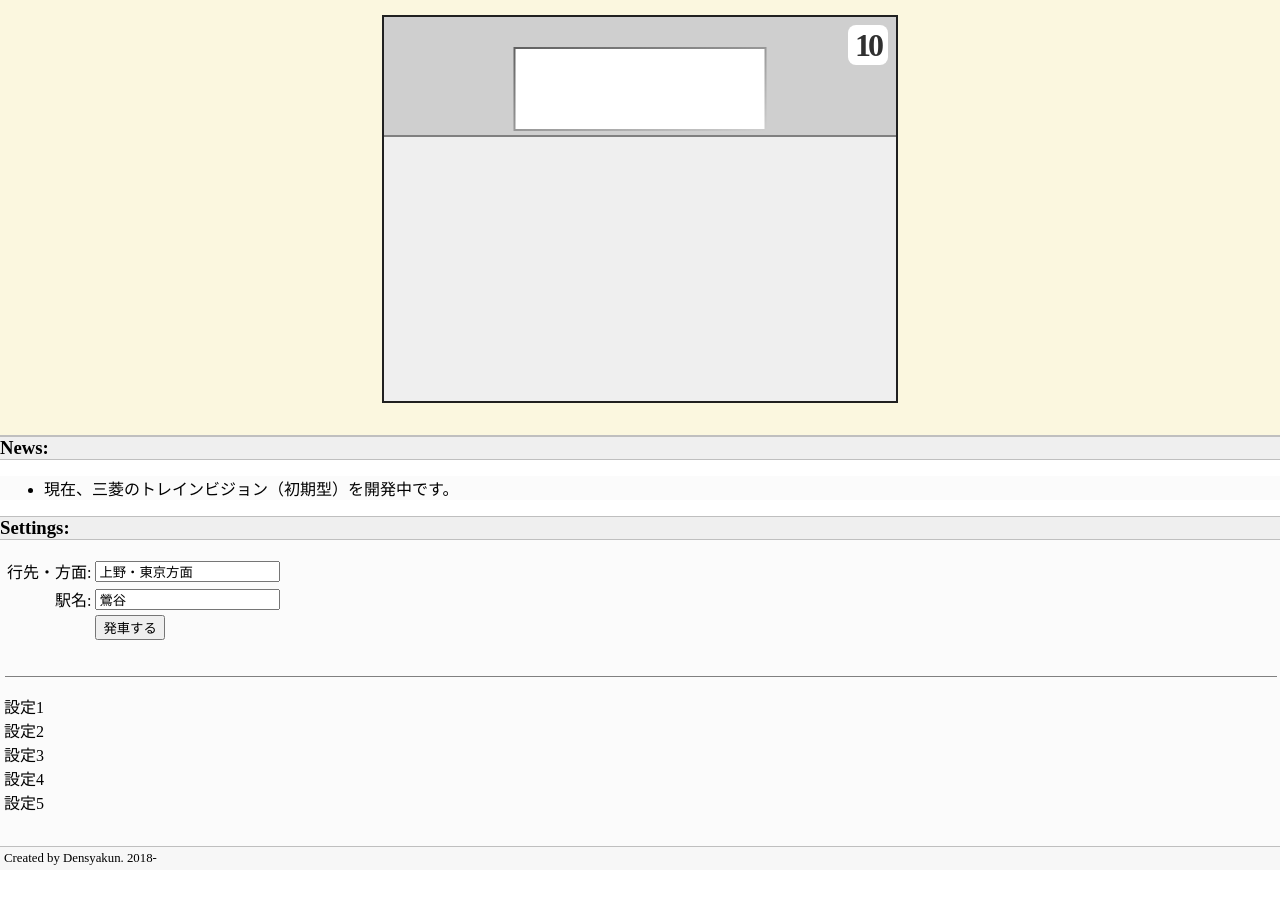
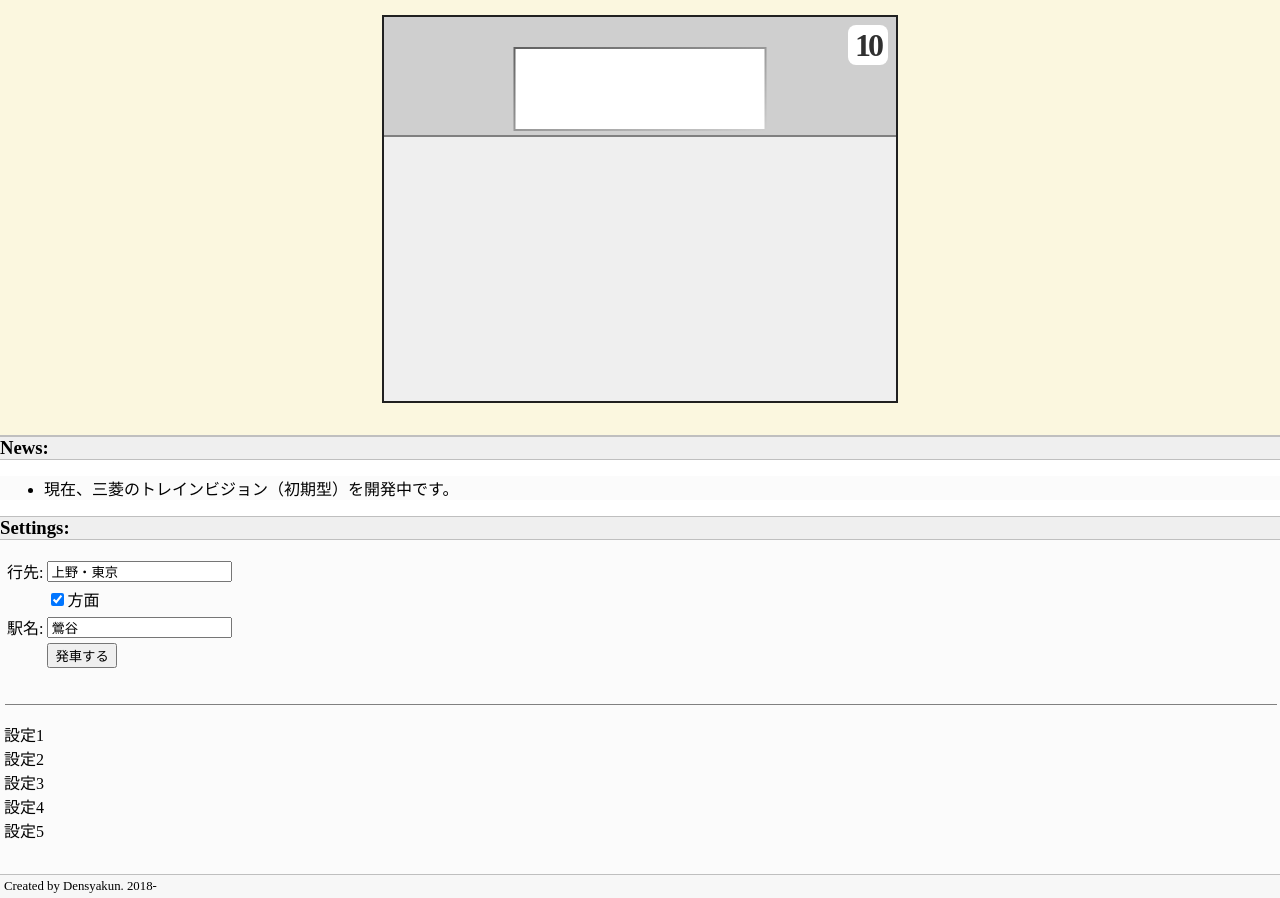
Before and after one commit to Densyakun/TrainVisionMaker, a plain HTML site: page index.html in a window 1280 px wide. Shown: the part 52-950 px from the top of the page. Before the commit the page ends 922 px from the top, so only its background shows below. Drawn offline with Linux system fonts and the light colour scheme.

Commit message:
行先表示を修正し、「～方面行」と「～行き」が作れるようになった。

```diff
--- a/index.html
+++ b/index.html
@@ -23,15 +23,19 @@
 <div style="padding-top: 1em;padding-bottom: 2em;">
 <table>
 <tr>
-<td style="text-align:right;">行先・方面:</td>
+<td style="text-align:right;">行先:</td>
 <td><input type="text" id="for-ja-input"></input></td>
+</tr>
+<tr>
+<td />
+<td><input type="checkbox" id="direction-checkbox" name="direction">方面</td>
 </tr>
 <tr>
 <td style="text-align:right;">駅名:</td>
 <td><input type="text" id="nextsta-ja-input"></input></td>
 </tr>
 <tr>
-<td style="text-align:right;"></td>
+<td />
 <td><input type="button" id="next-phase-button"></td>
 </tr>
 </table>
--- a/js/tvm-vision.js
+++ b/js/tvm-vision.js
@@ -29,9 +29,12 @@ var header_tick = 0;
 var header_en = false;
 var timeout_id;
 
+var carno = 10;
 var for_ja_input;
-var for_ja = "上野・東京方面";
-var carno = 10;
+var for_ja = "上野・東京";
+var direction_checkbox;
+var direction = true;
+var last_direction = true;
 var next_phase_button;
 var phase = 0;
 var next_phase_button_labels = ["発車する", "減速する", "停車する"];
@@ -49,6 +52,9 @@ function tvm_init() {
 		for_ja_input = document.getElementById('for-ja-input');
 		for_ja_input.addEventListener('input', function (event) {for_ja = for_ja_input.value;tvm_draw();});
 		for_ja_input.value = for_ja;
+		direction_checkbox = document.getElementById('direction-checkbox');
+		direction_checkbox.addEventListener('change', function () {direction = direction_checkbox.checked;});
+		direction_checkbox.checked = direction;
 		sta_ja_input = document.getElementById('nextsta-ja-input');
 		sta_ja_input.addEventListener('input', function (event) {sta_ja = sta_ja_input.value;tvm_draw();});
 		sta_ja_input.value = sta_ja;
@@ -88,6 +94,7 @@ function tvm_tick() {
 		else
 			header_en = !header_en;
 		sta0_ja = sta0_ja_labels[phase];
+		last_direction = direction;
 	}
 	tvm_draw();
 
@@ -140,7 +147,7 @@ function tvm_draw() {
 		tags.push('<text x="'+8*scale+'" y="'+32*scale
 		+'" fill="rgb(80,80,80)" font-family="Noto Sans Japanese" font-weight="500" font-size="'+for_fontsize*scale
 		+'px" dy="'+for_fontsize*0.37*scale+'">'
-		+for_ja+'行</text>');
+		+for_ja+(last_direction?"行":"行き")+'</text>');
 
 		tags.push('<text x="'+(width-16)*scale+'" y="'+(16+carno_width)*scale
 		+'" fill="rgb(48,48,48)" font-family="Noto Sans Japanese" font-weight="500" font-size="'+carno_text_fontsize*scale
```
